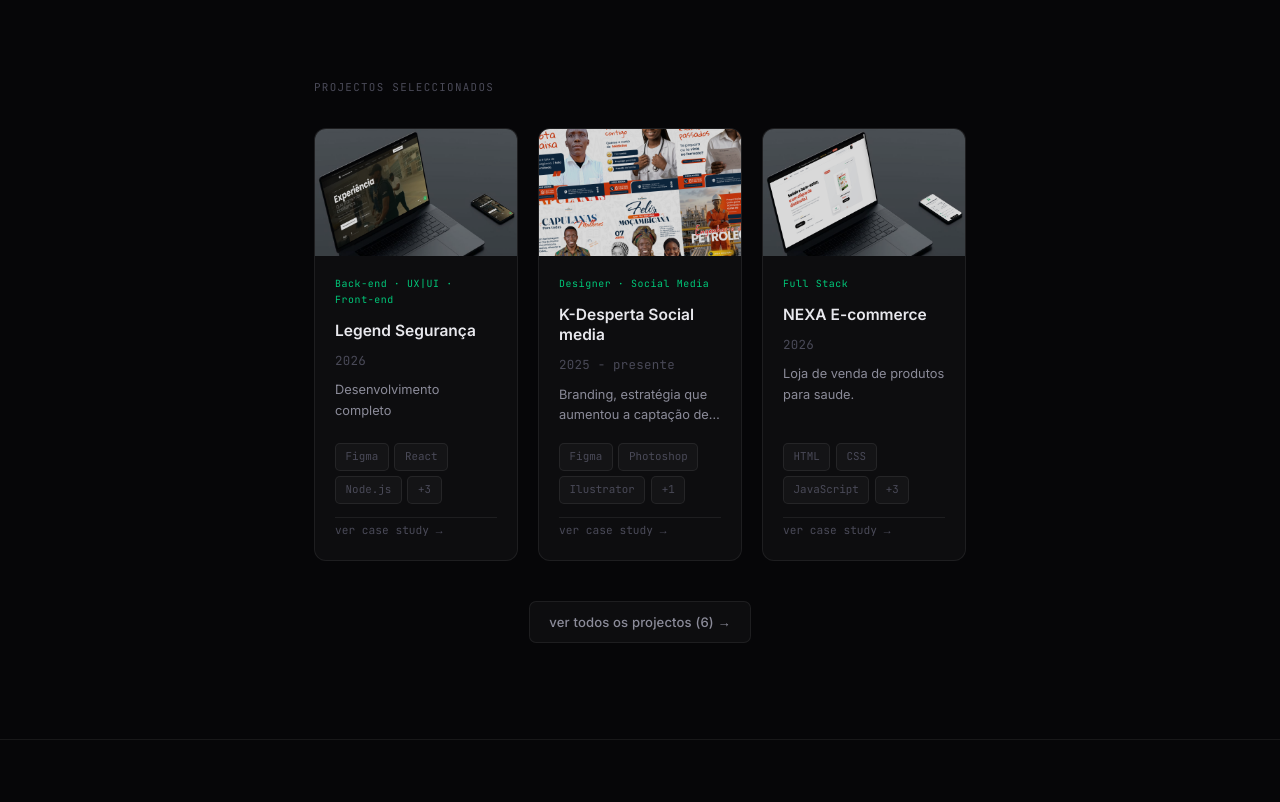
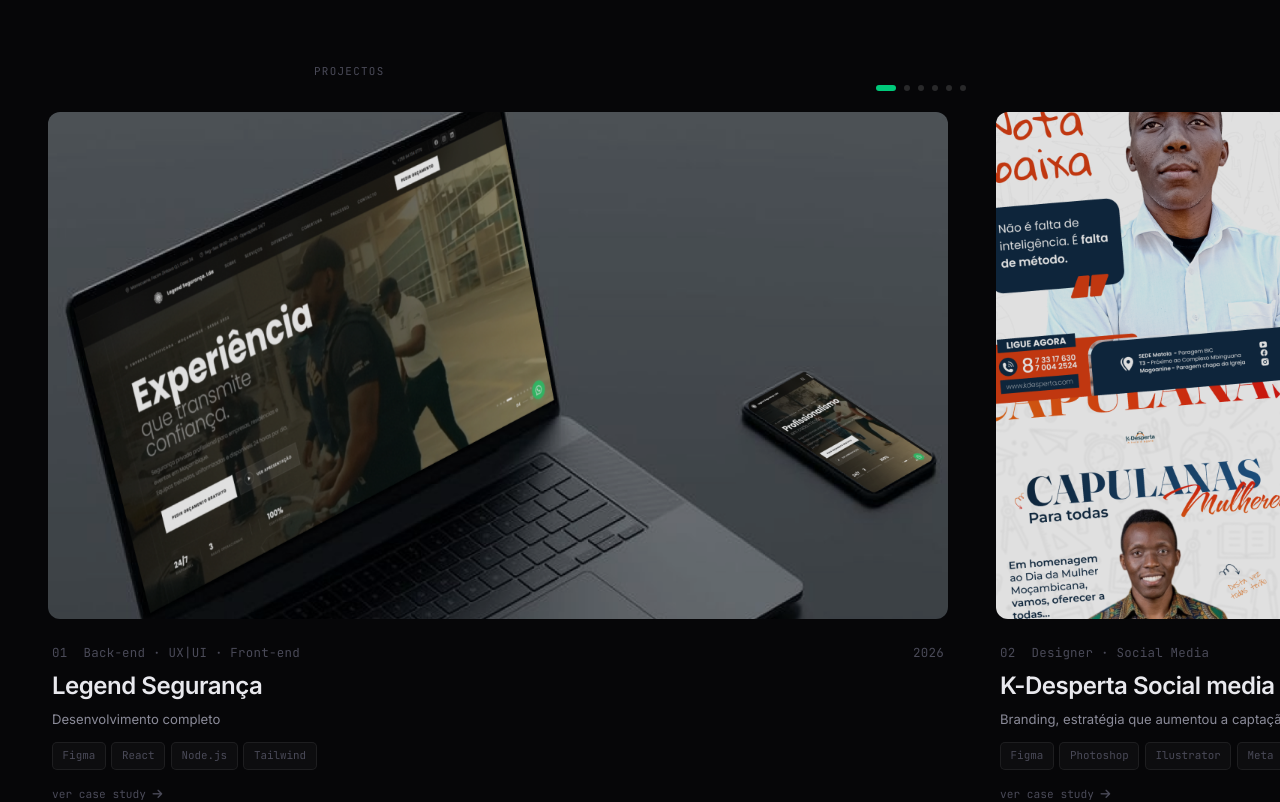
Before and after one commit to VanuchoLanga/-silvano-portfolio, a React (Vite) app: page / in a window 1280 px wide. Shown: the part 2960-3762 px from the top of the page. Built offline with nearby package versions, Linux system fonts and the light colour scheme.

Commit message:
carrosel projects

```diff
--- a/src/pages/Home.css
+++ b/src/pages/Home.css
@@ -201,141 +201,201 @@
   text-align: left;
 }
 
-/* ══ PROJECTS ══════════════════════════════════ */
-.projects__header {
+/* ══ PROJECTS — HORIZONTAL CAROUSEL ═══════════ */
+.projects-section {
+  padding: 5rem 0 0;
+}
+
+.projects-header {
   display: flex;
   align-items: center;
   justify-content: space-between;
-  margin-bottom: 2rem;
+  margin-bottom: 2.5rem;
 }
 
-.projects__cards {
-  display: grid;
-  grid-template-columns: repeat(3, 1fr);
-  gap: 1.25rem;
-  margin-bottom: 2rem;
+.projects-dots {
+  display: flex;
+  align-items: center;
+  gap: 0.5rem;
 }
 
-.pcard {
+.projects-dot {
+  width: 6px;
+  height: 6px;
+  border-radius: 50%;
+  background: var(--border-h);
+  border: none;
+  cursor: pointer;
+  padding: 0;
+  transition: all 0.2s var(--ease);
+}
+
+.projects-dot.active {
+  background: var(--green);
+  width: 20px;
+  border-radius: 3px;
+}
+
+/* Scrollable track — full width, no container */
+.projects-track {
+  display: flex;
+  gap: 0;
+  overflow-x: auto;
+  overflow-y: hidden;
+  scroll-snap-type: x mandatory;
+  -webkit-overflow-scrolling: touch;
+  scrollbar-width: none;
+  cursor: grab;
+  padding-bottom: 5rem;
+}
+
+.projects-track:active { cursor: grabbing; }
+.projects-track::-webkit-scrollbar { display: none; }
+
+/* Card */
+.pcard-h {
+  flex: 0 0 80vw;
+  max-width: 900px;
+  min-width: 320px;
+  scroll-snap-align: center;
   display: flex;
   flex-direction: column;
-  background: var(--surface);
-  border: 1px solid var(--border);
+  text-decoration: none;
+  color: inherit;
+  margin-left: clamp(1.25rem, 4vw, 3rem);
+  transition: transform 0.3s var(--ease);
+  user-select: none;
+}
+
+.pcard-h:last-child {
+  margin-right: clamp(1.25rem, 4vw, 3rem);
+}
+
+.pcard-h:hover { transform: translateY(-4px); }
+
+/* Image */
+.pcard-h__img-wrap {
+  position: relative;
+  width: 100%;
+  aspect-ratio: 16 / 9;
   border-radius: 12px;
   overflow: hidden;
-  text-decoration: none;
-  color: inherit;
-  transition: border-color 0.2s var(--ease), transform 0.2s var(--ease);
+  margin-bottom: 1.5rem;
 }
 
-.pcard:hover {
-  border-color: var(--border-h);
-  transform: translateY(-3px);
-}
-
-.pcard__img-wrap {
-  position: relative;
-  aspect-ratio: 16/10;
-  overflow: hidden;
-}
-
-.pcard__img {
+.pcard-h__img {
   width: 100%;
   height: 100%;
   object-fit: cover;
-  transition: transform 0.4s var(--ease);
-  filter: brightness(0.85) saturate(0.9);
+  display: block;
+  transition: transform 0.5s var(--ease), filter 0.3s;
+  filter: brightness(0.88) saturate(0.85);
 }
 
-.pcard:hover .pcard__img {
-  transform: scale(1.04);
+.pcard-h:hover .pcard-h__img {
+  transform: scale(1.03);
   filter: brightness(1) saturate(1);
 }
 
-/* overlay and category removed — clean image only */
+.pcard-h__img-overlay {
+  position: absolute;
+  inset: 0;
+  background: linear-gradient(to top, rgba(6,6,8,0.5) 0%, transparent 50%);
+  opacity: 0;
+  transition: opacity 0.3s;
+}
 
-.pcard__body {
-  padding: 1.25rem;
+.pcard-h:hover .pcard-h__img-overlay { opacity: 1; }
+
+/* Body */
+.pcard-h__body {
   display: flex;
   flex-direction: column;
-  gap: 0.6rem;
+  gap: 0.5rem;
+  padding: 0 0.25rem;
+}
+
+.pcard-h__meta {
+  display: flex;
+  align-items: center;
+  gap: 1rem;
+}
+
+.pcard-h__num {
+  font-size: 0.62rem;
+  color: var(--green);
+  letter-spacing: 0.12em;
+}
+
+.pcard-h__cat {
+  font-size: 0.65rem;
+  color: var(--text-3);
+  letter-spacing: 0.08em;
   flex: 1;
 }
 
-.pcard__top {
-  display: flex;
-  align-items: flex-start;
-  justify-content: space-between;
-  gap: 0.5rem;
-  flex-wrap: wrap;
+.pcard-h__year {
+  font-size: 0.65rem;
+  color: var(--text-3);
 }
 
-.pcard__cat-text {
-  font-family: var(--mono);
-  font-size: 0.62rem;
-  color: var(--green);
-  letter-spacing: 0.06em;
-  margin-bottom: 0.25rem;
-  display: block;
-  text-align: left;
-}
-
-.pcard__title {
-  font-size: 0.97rem;
+.pcard-h__title {
+  font-size: clamp(1.1rem, 2.5vw, 1.5rem);
   font-weight: 600;
   color: var(--text);
-  line-height: 1.3;
-  text-align: left;
+  line-height: 1.25;
+  letter-spacing: -0.02em;
   transition: color 0.15s;
 }
 
-.pcard:hover .pcard__title { color: var(--green); }
+.pcard-h:hover .pcard-h__title { color: var(--green); }
 
-.pcard__year {
-  font-size: 0.65rem;
-  color: var(--text-3);
-  flex-shrink: 0;
-  padding-top: 0.1rem;
-}
-
-.pcard__tagline {
-  font-size: 0.8rem;
+.pcard-h__tagline {
+  font-size: 0.82rem;
   color: var(--text-2);
-  line-height: 1.6;
-  text-align: left;
-  hyphens: auto;
+  line-height: 1.65;
   display: -webkit-box;
   -webkit-line-clamp: 2;
   -webkit-box-orient: vertical;
   overflow: hidden;
+  text-align: left;
 }
 
-.pcard__tools {
+.pcard-h__tools {
   display: flex;
   flex-wrap: wrap;
   gap: 0.35rem;
-  margin-top: auto;
-  padding-top: 0.5rem;
+  margin-top: 0.25rem;
 }
 
-.pcard__cta {
+.pcard-h__cta {
   font-family: var(--mono);
   font-size: 0.7rem;
   color: var(--text-3);
-  transition: color 0.15s;
-  padding-top: 0.25rem;
-  border-top: 1px solid var(--border);
-  margin-top: 0.25rem;
-  display: block;
-  text-align: left;
+  display: inline-flex;
+  align-items: center;
+  gap: 0.4rem;
+  margin-top: 0.5rem;
+  transition: color 0.15s, gap 0.2s;
 }
 
-.pcard:hover .pcard__cta { color: var(--green); }
+.pcard-h:hover .pcard-h__cta {
+  color: var(--green);
+  gap: 0.7rem;
+}
 
-.projects__more {
-  display: flex;
-  justify-content: center;
-  padding-top: 0.5rem;
+/* Responsive */
+@media (max-width: 768px) {
+  .pcard-h {
+    flex: 0 0 88vw;
+  }
+}
+
+@media (max-width: 480px) {
+  .pcard-h {
+    flex: 0 0 92vw;
+  }
+  .pcard-h__title { font-size: 1rem; }
 }
 
 /* ══ ABOUT ═════════════════════════════════════ */
--- a/src/pages/Home.jsx
+++ b/src/pages/Home.jsx
@@ -1,4 +1,4 @@
-import { useEffect, useState } from 'react'
+import { useEffect, useState, useRef } from 'react'
 import { Link } from 'react-router-dom'
 import { projects, experiences, stack } from '../data'
 import './Home.css'
@@ -71,48 +71,103 @@
 
 /* ── PROJECTS ──────────────────────────── */
 function Projects() {
+  const trackRef = useRef(null)
+  const [active, setActive] = useState(0)
+  const [isDragging, setIsDragging] = useState(false)
+  const dragStart = useRef(0)
+  const scrollStart = useRef(0)
+
+  // Drag to scroll — desktop
+  const onMouseDown = e => {
+    setIsDragging(false)
+    dragStart.current = e.clientX
+    scrollStart.current = trackRef.current.scrollLeft
+    const onMove = ev => {
+      const dx = ev.clientX - dragStart.current
+      if (Math.abs(dx) > 5) setIsDragging(true)
+      trackRef.current.scrollLeft = scrollStart.current - dx
+    }
+    const onUp = () => {
+      window.removeEventListener('mousemove', onMove)
+      window.removeEventListener('mouseup', onUp)
+      setTimeout(() => setIsDragging(false), 0)
+    }
+    window.addEventListener('mousemove', onMove)
+    window.addEventListener('mouseup', onUp)
+  }
+
+  // Update active dot on scroll
+  const onScroll = () => {
+    const t = trackRef.current
+    if (!t) return
+    const idx = Math.round(t.scrollLeft / (t.scrollWidth / projects.length))
+    setActive(Math.min(idx, projects.length - 1))
+  }
+
+  // Click dot
+  const scrollTo = i => {
+    const t = trackRef.current
+    const cardW = t.scrollWidth / projects.length
+    t.scrollTo({ left: cardW * i, behavior: 'smooth' })
+  }
+
   return (
-    <section className="section projects" id="projects">
-      <div className="container">
-        <div className="projects__header reveal">
-          <p className="sec-label" style={{marginBottom:0}}>projectos seleccionados</p>
+    <section className="projects-section" id="projects">
+      {/* Header */}
+      <div className="container projects-header">
+        <p className="sec-label">projectos</p>
+        <div className="projects-dots">
+          {projects.map((_, i) => (
+            <button
+              key={i}
+              className={`projects-dot ${i === active ? 'active' : ''}`}
+              onClick={() => scrollTo(i)}
+              aria-label={`projecto ${i + 1}`}
+            />
+          ))}
         </div>
-        <div className="projects__cards">
-          {projects.slice(0, 3).map((p, i) => (
+      </div>
+
+      {/* Horizontal track */}
+      <div
+        className="projects-track"
+        ref={trackRef}
+        onMouseDown={onMouseDown}
+        onScroll={onScroll}
+      >
+        {projects.map((p, i) => (
           <Link
             key={p.id}
-              to={`/project/${p.id}`}
-              className="pcard reveal"
-              style={{ transitionDelay: `${i * 0.1}s` }}
+            to={isDragging ? '#' : `/project/${p.id}`}
+            onClick={e => { if (isDragging) e.preventDefault() }}
+            className="pcard-h"
           >
-              <div className="pcard__img-wrap">
-                <img src={p.cover} alt={p.title} className="pcard__img" loading="lazy" />
+            {/* Image */}
+            <div className="pcard-h__img-wrap">
+              <img src={p.cover} alt={p.title} className="pcard-h__img" loading="lazy" />
+              <div className="pcard-h__img-overlay" />
             </div>
-              <div className="pcard__body">
-                <span className="pcard__cat-text">{p.category}</span>
-                <div className="pcard__top">
-                  <h3 className="pcard__title">{p.title}</h3>
-                  <span className="pcard__year t-mono">{p.year}</span>
+
+            {/* Info */}
+            <div className="pcard-h__body">
+              <div className="pcard-h__meta">
+                <span className="pcard-h__num t-mono">{String(i + 1).padStart(2,'0')}</span>
+                <span className="pcard-h__cat t-mono">{p.category}</span>
+                <span className="pcard-h__year t-mono">{p.year}</span>
               </div>
-                <p className="pcard__tagline">{p.tagline}</p>
-                <div className="pcard__tools">
-                  {p.tools.slice(0, 3).map(t => (
+              <h3 className="pcard-h__title">{p.title}</h3>
+              <p className="pcard-h__tagline">{p.tagline}</p>
+              <div className="pcard-h__tools">
+                {p.tools.slice(0, 4).map(t => (
                   <span key={t} className="tag">{t}</span>
                 ))}
-                  {p.tools.length > 3 && (
-                    <span className="tag">+{p.tools.length - 3}</span>
-                  )}
               </div>
-                <span className="pcard__cta">ver case study →</span>
+              <span className="pcard-h__cta">
+                ver case study <i className="fas fa-arrow-right" />
+              </span>
             </div>
           </Link>
         ))}
-        </div>
-        <div className="projects__more reveal">
-          <Link to="/projects" className="btn">
-            ver todos os projectos ({projects.length}) →
-          </Link>
-        </div>
       </div>
     </section>
   )
```
Lines whose indentation alone changed are shown as unchanged.
